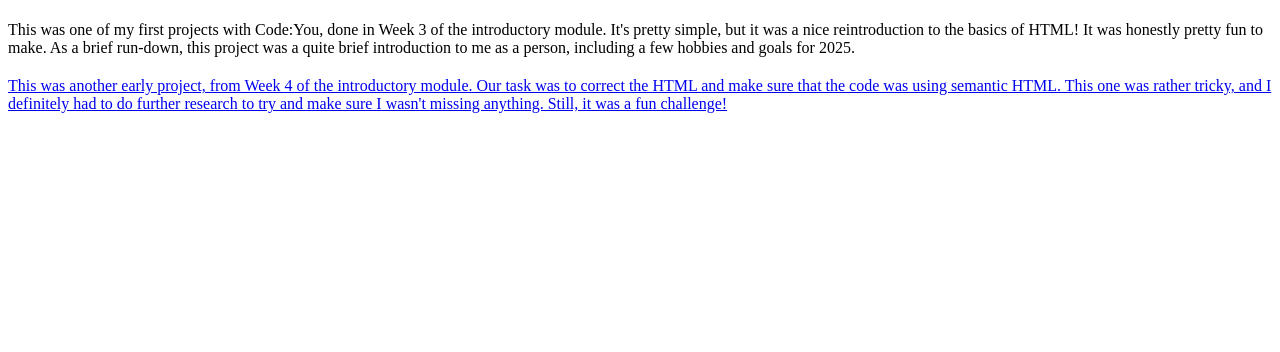
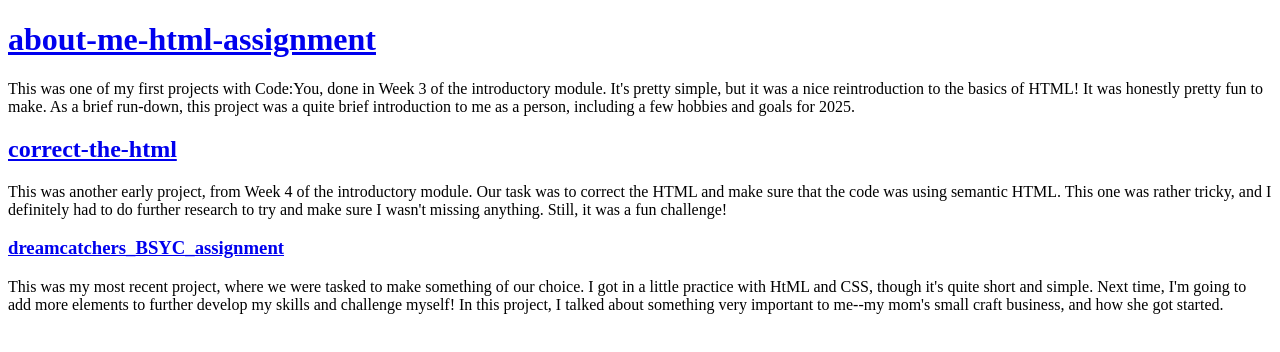
Before and after one commit to amyfightmaster/amyfightmaster.github.io, a plain HTML site: page projects.html in a window 1280 px wide. Drawn offline with Linux system fonts and the light colour scheme.

Commit message:
added third project link and a brief blurb about the project

```diff
--- a/projects.html
+++ b/projects.html
@@ -6,9 +6,12 @@
     <title>My Projects</title>
 </head>
 <body>
-    <h1><a href="https://github.com/amyfightmaster/about-me-html-assignment"about-me-html-assignment</a></a></h1>
+    <h1><a href="https://github.com/amyfightmaster/about-me-html-assignment">about-me-html-assignment</a></h1>
 <p>This was one of my first projects with Code:You, done in Week 3 of the introductory module.  It's pretty simple, but it was a nice reintroduction to the basics of HTML!  It was honestly pretty fun to make.  As a brief run-down, this project was a quite brief introduction to me as a person, including a few hobbies and goals for 2025. </p>
 
-<h2><a href="https://github.com/amyfightmaster/correct-the-html"correct-the-html</a></h2>
-<p>This was another early project, from Week 4 of the introductory module.  Our task was to correct the HTML and make sure that the code was using semantic HTML.  This one was rather tricky, and I definitely had to do further research to try and make sure I wasn't missing anything.  Still, it was a fun challenge!</p></body>
+<h2><a href="https://github.com/amyfightmaster/correct-the-html">correct-the-html</a></h2>
+<p>This was another early project, from Week 4 of the introductory module.  Our task was to correct the HTML and make sure that the code was using semantic HTML.  This one was rather tricky, and I definitely had to do further research to try and make sure I wasn't missing anything.  Still, it was a fun challenge!</p>
+
+<h3><a href="https://github.com/amyfightmaster/dreamcatchers_BSYC_assignment">dreamcatchers_BSYC_assignment</a></h3>
+<p>This was my most recent project, where we were tasked to make something of our choice.  I got in a little practice with HtML and CSS, though it's quite short and simple.  Next time, I'm going to add more elements to further develop my skills and challenge myself!  In this project, I talked about something very important to me--my mom's small craft business, and how she got started.</p></body>
 </html>
```
